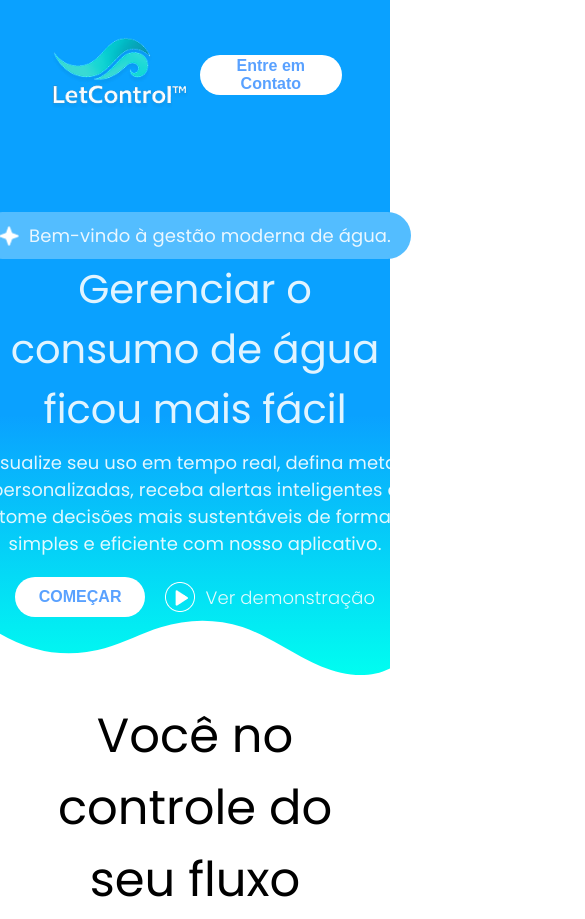
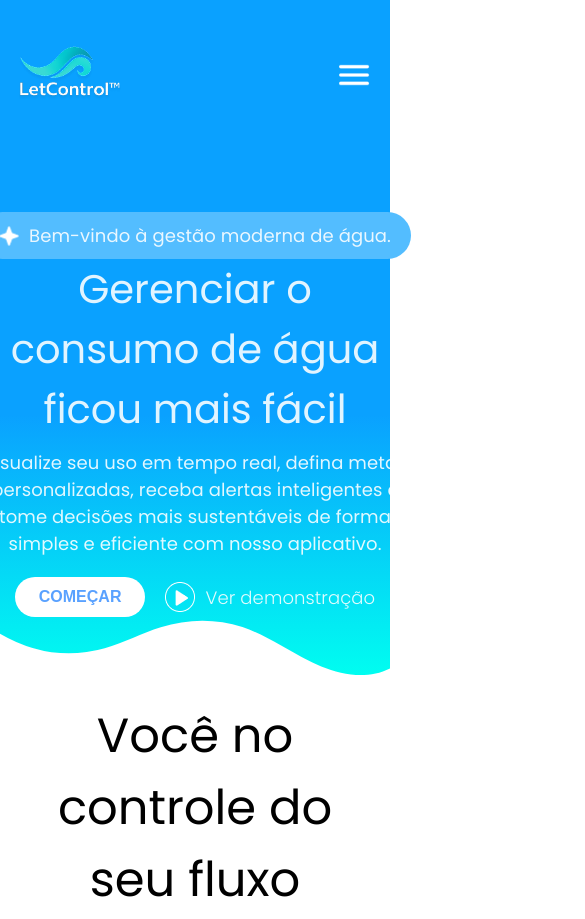
Before and after one commit to RafaelQueirozViana/LandingPage-LetControl, a plain HTML site: page letcontrol.html in a window 390 px wide. Shown: the top 919 px of the page, 585 px wide, since content can reach past the window. Drawn offline with Linux system fonts and the light colour scheme.

Commit message:
responsiveness header

```diff
--- a/letcontrol.html
+++ b/letcontrol.html
@@ -15,14 +15,19 @@
 <body>
     <header class="header">
         <div class="header-content">
-            <a href="./letcontrol.html"> <img src="./images/letcontrol-logo-cyan.png"></a>
+            <a href="./letcontrol.html"> <img class="logo" src="./images/letcontrol-logo-cyan.png"></a>
             <nav>
                 <p class="selected">Início</p>
                 <p>Vantagens</p>
                 <p>Suporte</p>
                 <p>Sobre nós</p>
+
             </nav>
-            <button class="primary-button">Entre em Contato</button>
+            <div class="flex">
+                <button class="primary-button">Entre em Contato</button>
+                <a href="#"><img src="./images/icons/menu-icon.png"></a>
+            </div>
+
         </div>
 
     </header>
--- a/styles/pages/letcontrol.css
+++ b/styles/pages/letcontrol.css
@@ -377,7 +377,6 @@ body .section:nth-child(n+3) {
 
 
 
-/** For mobile devices **/
 
 
 @media(max-width:1400px) {
@@ -396,8 +395,6 @@ body .section:nth-child(n+3) {
         gap: 20px;
     }
 }
-
-
 
 
 @media(max-width:980px) {
@@ -443,3 +440,12 @@ body .section:nth-child(n+3) {
         justify-self: center;
     }
 }
+
+@media(max-width:630px) {
+    :root {
+        --website-lateral-spacing: 1rem;
+    }
+
+
+
+}
--- a/styles/shared/header.css
+++ b/styles/shared/header.css
@@ -57,8 +57,37 @@
     cursor: pointer;
 }
 
+.header .flex {
+    display: flex;
+    align-items: center;
+    gap: var(--textbox-spacing-medium);
+
+}
+
+.header .flex img {
+    display: none;
+    height: 40px;
+}
+
 @media(max-width:900px) {
     .header nav {
         display: none;
     }
+
+
+    .header .flex img {
+        display: block;
+    }
+
+
+    .header .header-content .logo {
+        height: 60px;
+    }
+
 }
+
+@media(max-width:450px) {
+    .header .primary-button {
+        display: none;
+    }
+}
```
Also changed, not shown: images/icons/menu-icon.png (added).
